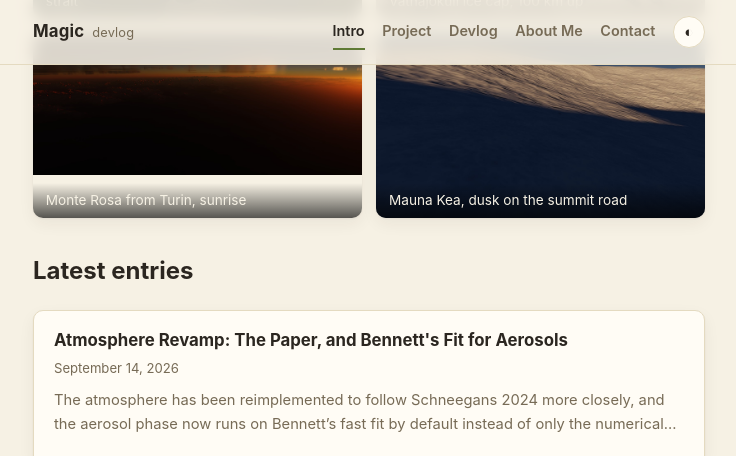
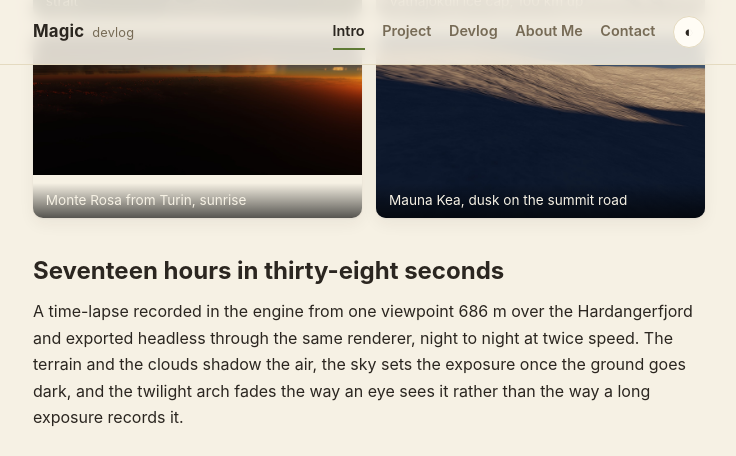
Before and after one commit to Kaliffen/magic-devlog, a Jekyll site: the page built from index.md, in a window 1280 px wide and 1400 px high, scrolled down 959 px. Shown: the top 456 px of the window, without its empty margins (271-1007 px from the left). Built offline with Jekyll 4.4.1, drawn with Linux system fonts in a browser that asks for light colours; some of the changed text lies outside the part shown; grey boxes are pictures that could not be loaded.

Commit message:
Add the Hardangerfjord time-lapse to the front page
A 17-hour recording from one viewpoint at 686 m, exported headless through
the renderer at twice speed and packed to 9 MB (1280x720, 30 fps, two-pass
H.264): terrain and cloud shadowing of the air, the sky-anchored twilight
exposure and the rod/cone display response, in one day.

Co-Authored-By: Claude Fable 5.1 <noreply@anthropic.com>

```diff
--- a/assets/css/style.css
+++ b/assets/css/style.css
@@ -328,6 +328,13 @@ figure img {
   width: 100%;
   border: 1px solid var(--border);
 }
+figure video {
+  width: 100%;
+  display: block;
+  border: 1px solid var(--border);
+  border-radius: var(--radius);
+  background: #000;
+}
 figcaption {
   margin-top: 0.5rem;
   color: var(--muted);
--- a/index.md
+++ b/index.md
@@ -50,6 +50,21 @@ camera and material pipeline that draws the ground under your feet at 1.7 m.</p>
   </a>
 </div>
 
+<h2>Seventeen hours in thirty-eight seconds</h2>
+<p>A time-lapse recorded in the engine from one viewpoint 686 m over the Hardangerfjord and
+exported headless through the same renderer, night to night at twice speed. The terrain
+and the clouds shadow the air, the sky sets the exposure once the ground goes dark, and the
+twilight arch fades the way an eye sees it rather than the way a long exposure records it.</p>
+<figure>
+  <video class="flight-video" controls playsinline preload="metadata"
+    poster="{{ '/assets/images/recorded-flight-poster.jpg' | relative_url }}">
+    <source src="{{ '/assets/video/recorded-flight.mp4' | relative_url }}" type="video/mp4">
+    <a href="{{ '/assets/video/recorded-flight.mp4' | relative_url }}">Download the video (MP4, 9 MB)</a>
+  </video>
+  <figcaption>Hardangerfjord, 59.9&deg; N: a full day from the same spot, 1280&times;720 at 30 fps.
+  <a href="{{ '/assets/video/recorded-flight.mp4' | relative_url }}">Open the MP4</a>.</figcaption>
+</figure>
+
 <h2>Latest entries</h2>
 <ul class="entry-list">
 {% assign entries = site.entries | sort: "date" | reverse %}
```
Also changed, not shown: assets/images/recorded-flight-poster.jpg (added), 1 other file.
